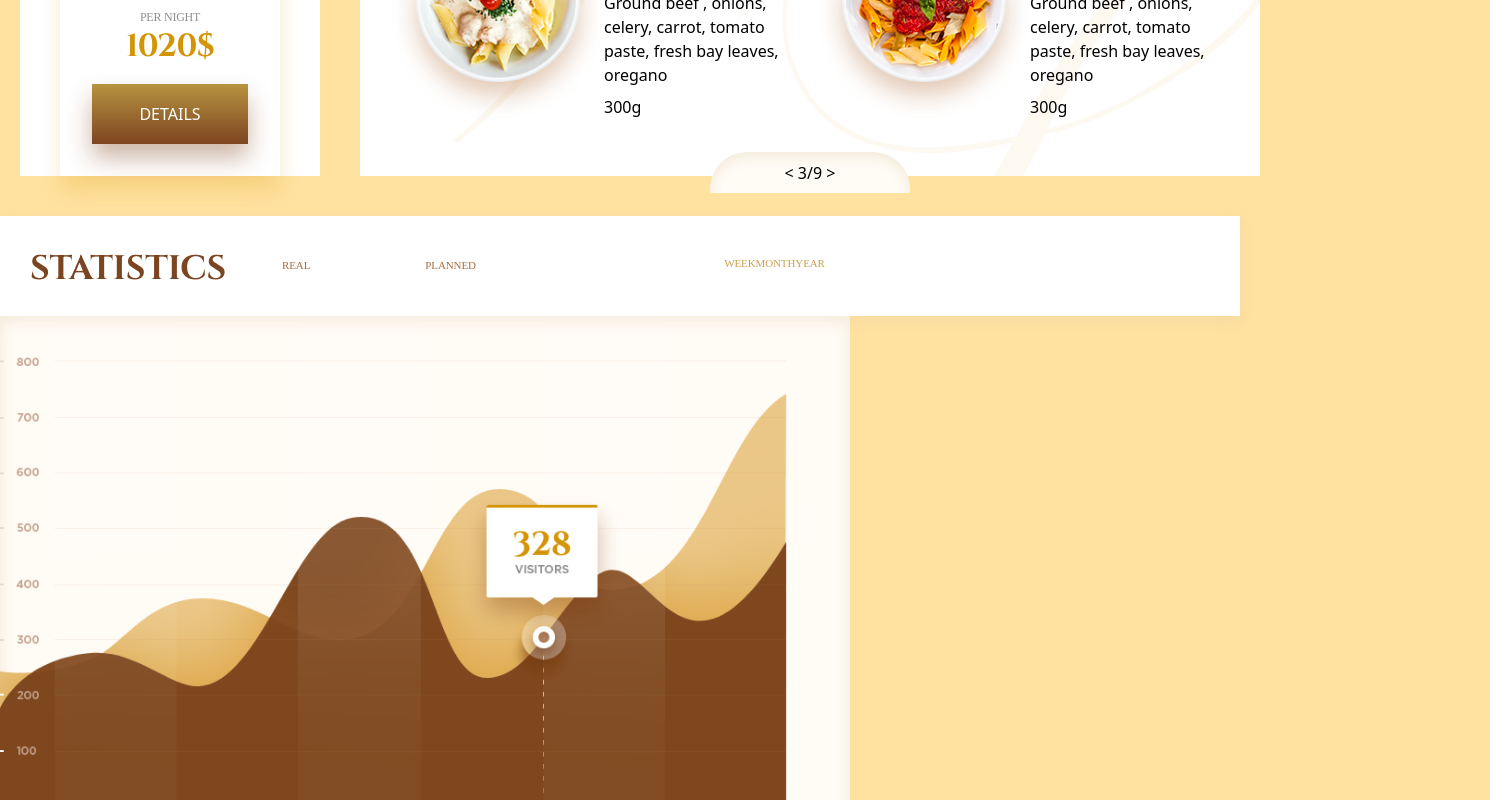
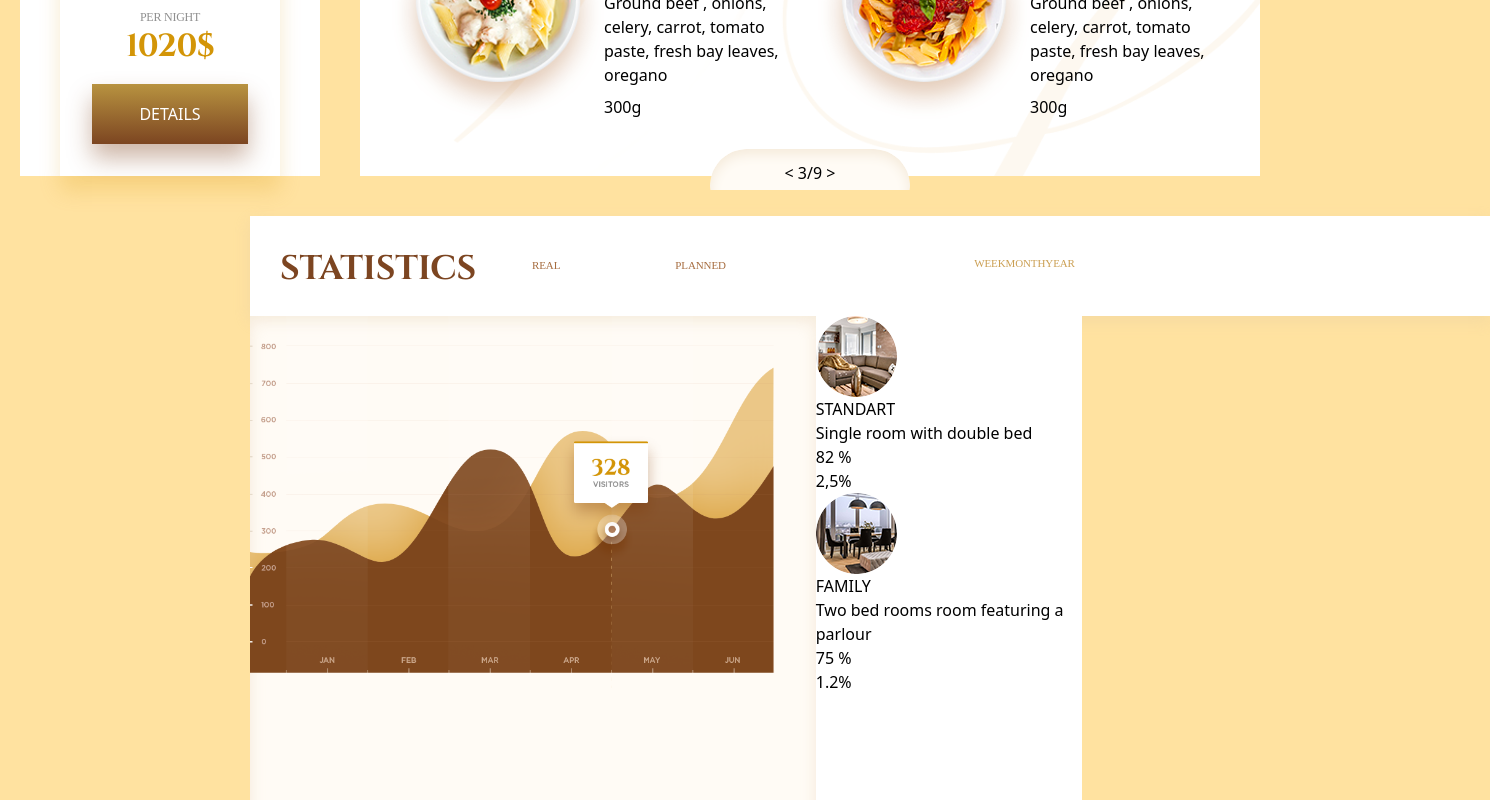
Before and after one commit to bensuz/Crossover_2, a React (Vite) app: page / in a window 1280 px wide. Shown: the part 1740-2540 px from the top of the page, 1490 px wide, since content can reach past the window. Built offline with nearby package versions, Linux system fonts and the light colour scheme.

Commit message:
finalized

```diff
--- a/src/components/SectionFour/SectionFour.jsx
+++ b/src/components/SectionFour/SectionFour.jsx
@@ -21,10 +21,10 @@ const SectionFour = () => {
             <div className="flex items-center justify-around gap-10">
                 <div className="bg-white w-[330px] h-[730px] shadow-[0 21px 29px] flex flex-col items-center gap-1 ">
                     <div className="flex flex-col items-center gap-1 pt-10 pb-5">
-                        <h4 className="font-[cinzel] text-[16px] text-[#353535] font-[700]">
+                        <h4 className="font-['cinzel'] text-[16px] text-[#353535] font-[700]">
                             APARTMENT{" "}
                         </h4>
-                        <h2 className="font-[cinzel] font-[700] text-[#7c4521] text-[34px]">
+                        <h2 className="font-['cinzel'] font-[700] text-[#7c4521] text-[34px]">
                             RESERVATION
                         </h2>
                     </div>
--- a/src/components/SectionThree/SectionThree.jsx
+++ b/src/components/SectionThree/SectionThree.jsx
@@ -1,16 +1,15 @@
-import './SectionThree.css';
-function SectionThree () {
-
-    return(
+import "./SectionThree.css";
+function SectionThree() {
+    return (
         <>
+            <div className="flex flex-col  w-[65%] mx-[250px]  bg-white ">
                 <div className="head-sec">
-
                     <div className="container-leftside ">
-        <h3 className = 'txt'> Statistics </h3>
+                        <h3 className="txt"> Statistics </h3>
                         <div className="Innernav">
                             <ul className="flex">
-        <a href = "#">REAL </a>
-        <a href = "#">PLANNED </a>
+                                <a href="#">REAL </a>
+                                <a href="#">PLANNED </a>
                             </ul>
                         </div>
                     </div>
@@ -22,21 +21,25 @@ function SectionThree () {
                                 <a href="#MONTH">MONTH</a>
                                 <a href="#YEAR">YEAR</a>
                             </ul>
-
                         </div>
                     </div>
                 </div>
-
-        <section className="graph">
-            <img src="./src/components/SectionThree/Images/Graph.png" alt="Graph" />
-
+                <div className="flex bg-white gap-50">
+                    <section className="graph ">
+                        <img
+                            src="./src/components/SectionThree/Images/Graph.png"
+                            alt="Graph"
+                        />
                     </section>
 
-        <section className= "sidebar">
+                    <section className="sidebar bg-white w-[400px]">
                         <sidebar className="top">
-            <div className="container-1">
+                            <div className="container-1 ">
                                 <div>
-              <img src="./src/components/SectionThree/Images/Layer_526.png" alt="room" />
+                                    <img
+                                        src="./src/components/SectionThree/Images/Layer_526.png"
+                                        alt="room"
+                                    />
                                 </div>
 
                                 <div>
@@ -50,10 +53,33 @@ function SectionThree () {
                                 </div>
                             </div>
                         </sidebar>
+                        <div className="sidebar-bottom">
+                            <div className="container-below">
+                                <div>
+                                    <img
+                                        src="./src/components/SectionThree/Images/Layer_528.png"
+                                        alt="img"
+                                    />
+                                </div>
+
+                                <div>
+                                    <h5> FAMILY </h5>
+                                    <p>
+                                        Two bed rooms room featuring a parlour
+                                    </p>
+                                </div>
+
+                                <div>
+                                    <p>75 %</p>
+                                    <p>1.2%</p>
+                                </div>
+                            </div>
+                        </div>
                     </section>
-
-
+                </div>
+            </div>
         </>
-     );}
+    );
+}
 
 export default SectionThree;
--- a/src/components/section2/Section2.jsx
+++ b/src/components/section2/Section2.jsx
@@ -109,7 +109,7 @@ function Section2() {
                     </div>
                 </div>
                 <div className="flex justify-center relative">
-                    <img className="mt-[-9px]" src={rec} alt="" />
+                    <img className="mt-[-12px]" src={rec} alt="" />
                     <span className="absolute top-[10px]">
                         &#x003C; 3/9 &#x003E;
                     </span>
```
Also changed, not shown: src/components/SectionThree/SectionThree.css (+15 -22 lines), public/fonts/Cinzel-VariableFont_wght.ttf (added). Lines whose indentation alone changed are shown as unchanged.
